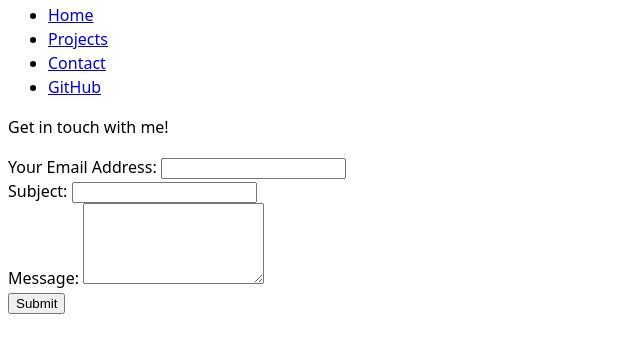
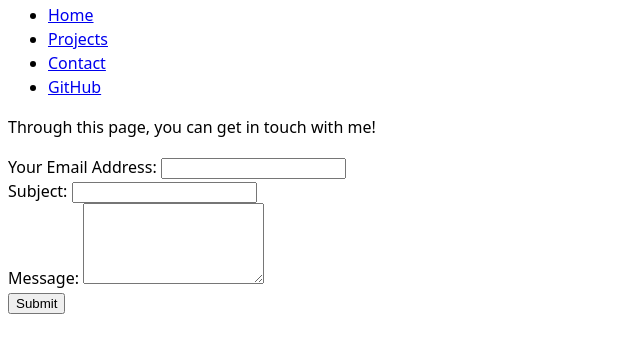
Before and after one commit to mkishore3/portfolio, a plain HTML site: page contact/index.html in a window 1280 px wide. Shown: the part 88-440 px from the top of the page, without its empty margins (0-640 px from the left). Drawn offline with Linux system fonts and the light colour scheme; files that its build step writes are made by us from their sources.

Commit message:
index updates pt 2

```diff
--- a/contact/index.html
+++ b/contact/index.html
@@ -16,7 +16,7 @@
             <li><a href="https://github.com/mkishore3" target="_blank">GitHub</a></li>
         </ul>
     </nav>
-    <p> Get in touch with me!</p>
+    <p> Through this page, you can get in touch with me!</p>
     <form action="mailto:mkishore@ucsd.edu" method="POST" enctype="text/plain">
         <label>
             Your Email Address:
```
Also changed, not shown: projects/index.html (+1 -1 lines).
